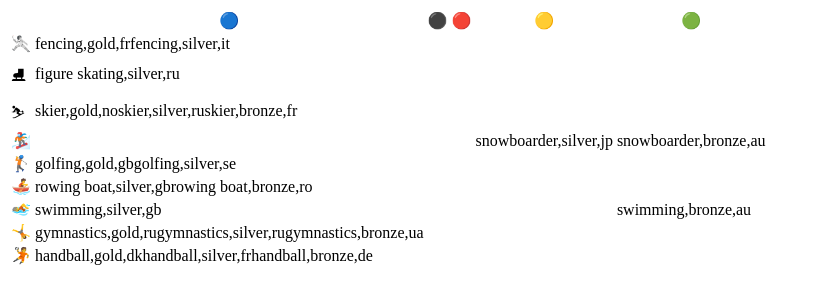
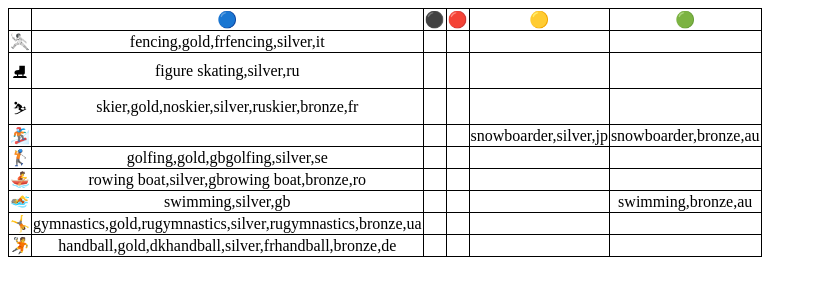
Before and after one commit to Serginho915/homework-front, a plain HTML site: page index.html in a window 1280 px wide. Shown: the whole page, without its empty margins (0-820 px from the left). Drawn offline with Linux system fonts and the light colour scheme.

Commit message:
Update index.html

```diff
--- a/index.html
+++ b/index.html
@@ -6,6 +6,16 @@
     <meta name="viewport" content="width=device-width, initial-scale=1.0">
     <title>Document</title>
     <script src="script.js"></script>
+    <style>
+        table {
+            border-collapse: collapse;
+            table-layout: fixed
+        }
+        th, td {
+            border: 1px solid black;
+            text-align: center;
+        }
+    </style>
 </head>
 <body>
 
```
